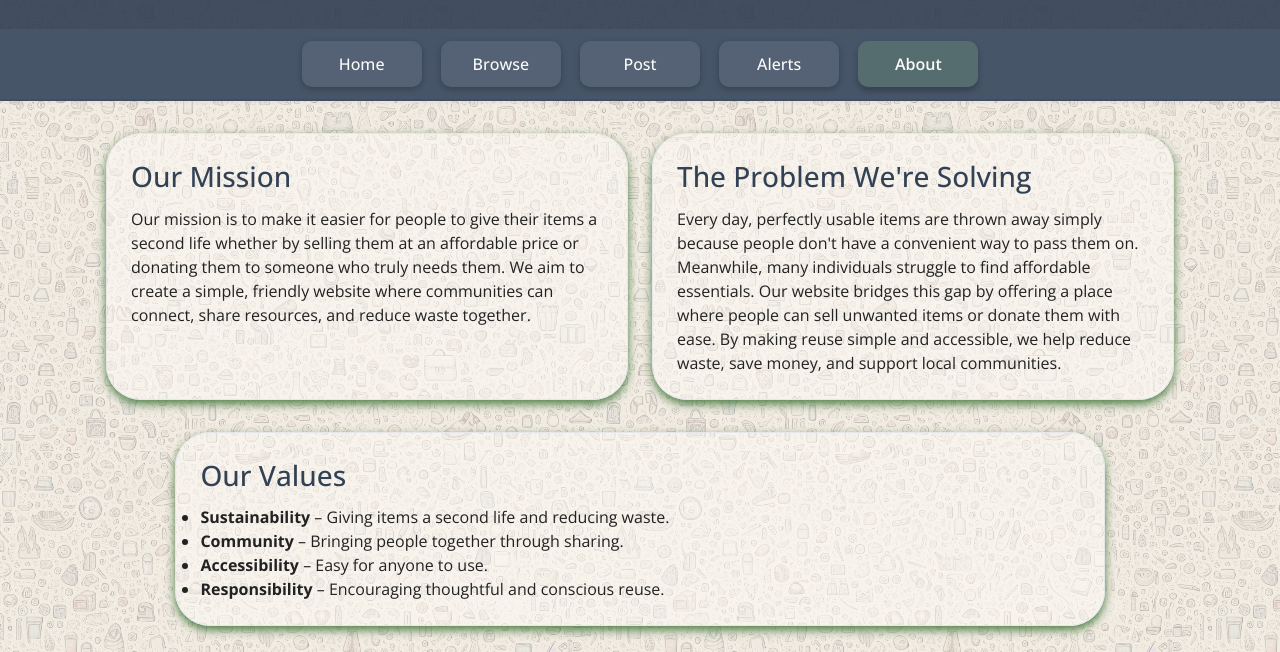
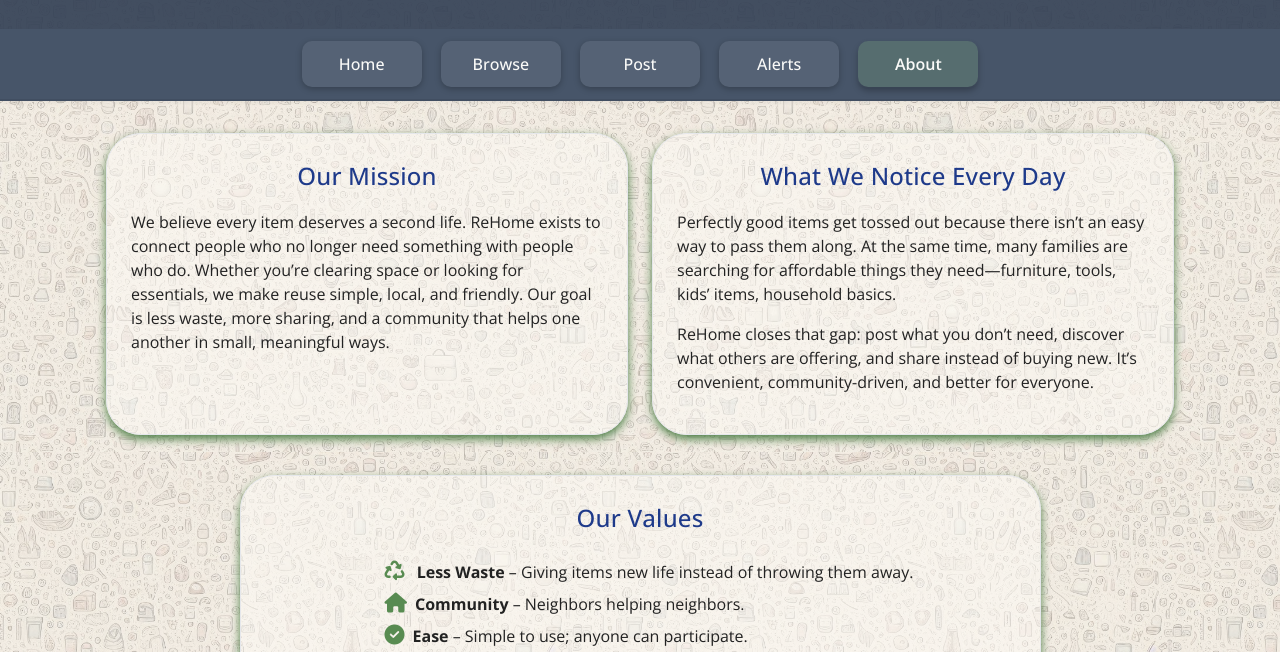
Before and after one commit to kelelise-bc/ReHome, a plain HTML site: page html/rehome-about.html in a window 1280 px wide. Shown: the part 148-800 px from the top of the page. Drawn offline with nearby package versions, Linux system fonts and the light colour scheme.

Commit message:
Added content, fixed nav issues, refined about page, cleaned up visuals

```diff
--- a/html/rehome-about.html
+++ b/html/rehome-about.html
@@ -15,6 +15,10 @@
     <link
       href="https://fonts.googleapis.com/css2?family=Open+Sans:ital,wght@0,300..800;1,300..800&display=swap"
       rel="stylesheet"
+    />
+    <link
+      rel="stylesheet"
+      href="https://cdnjs.cloudflare.com/ajax/libs/font-awesome/6.5.1/css/all.min.css"
     />
     <!-- GLOBAL CSS -->
     <link rel="stylesheet" href="../styles.css" />
@@ -42,59 +46,68 @@
     <!-- ==== GLOBAL NAVIGATION ==== -->
     <nav>
       <a href="../index.html">Home</a>
-      <a href="./rehome-browse.html">Browse</a>
-      <a href="./rehome-post.html">Post</a>
-      <a href="./rehome-alert.html">Alerts</a>
-      <a href="./rehome-about.html">About</a>
+      <a href="rehome-browse.html">Browse</a>
+      <a href="rehome-post.html">Post</a>
+      <a href="rehome-alert.html">Alerts</a>
+      <a href="rehome-about.html">About</a>
     </nav>
     <main class="container">
       <section class="card-grid">
-          <div class="card">
-            <h2>Our Mission</h2>
-            Our mission is to make it easier for people to give their items a
-            second life whether by selling them at an affordable price or
-            donating them to someone who truly needs them. We aim to create a
-            simple, friendly website where communities can connect, share
-            resources, and reduce waste together.
-          </div>
+        <div class="about-card">
+          <h3>Our Mission</h3>
+          <p>
+            We believe every item deserves a second life. ReHome exists to
+            connect people who no longer need something with people who do.
+            Whether you’re clearing space or looking for essentials, we make
+            reuse simple, local, and friendly. Our goal is less waste, more
+            sharing, and a community that helps one another in small, meaningful
+            ways.
+          </p>
+        </div>
 
-          <div class="card">
-            <h2>The Problem We're Solving</h2>
-            Every day, perfectly usable items are thrown away simply because
-            people don't have a convenient way to pass them on. Meanwhile, many
-            individuals struggle to find affordable essentials. Our website
-            bridges this gap by offering a place where people can sell unwanted
-            items or donate them with ease. By making reuse simple and
-            accessible, we help reduce waste, save money, and support local
-            communities.
-          </div>
-
+        <div class="about-card">
+          <h3>What We Notice Every Day</h3>
+          <p>
+            Perfectly good items get tossed out because there isn’t an easy way
+            to pass them along. At the same time, many families are searching
+            for affordable things they need—furniture, tools, kids’ items,
+            household basics.
+          </p>
+          <p>
+            ReHome closes that gap: post what you don’t need, discover what
+            others are offering, and share instead of buying new. It’s
+            convenient, community-driven, and better for everyone.
+          </p>
+        </div>
       </section>
 
-        <section class="container">
-        <ul class="card">
-          <h2>Our Values</h2>
+      <section class="about-card about-bottom-row">
+        <h3>Our Values</h3>
+        <ul>
           <li>
-            <strong>Sustainability</strong> – Giving items a second life and
-            reducing waste.
+            <i class="fa-solid fa-recycle icon"></i>
+            <strong>Less Waste</strong> – Giving items new life instead of
+            throwing them away.
           </li>
           <li>
-            <strong>Community</strong> – Bringing people together through
-            sharing.
+            <i class="fa-solid fa-house icon"></i><strong>Community</strong> –
+            Neighbors helping neighbors.
           </li>
-          <li><strong>Accessibility</strong> – Easy for anyone to use.</li>
           <li>
-            <strong>Responsibility</strong> – Encouraging thoughtful and
-            conscious reuse.
+            <i class="fa-solid fa-circle-check icon"></i><strong>Ease</strong> –
+            Simple to use; anyone can participate.
+          </li>
+          <li>
+            <i class="fa-solid fa-heart icon"></i> <strong>Kindness</strong> – A
+            small act can make a big difference.
           </li>
         </ul>
-        </section>
-      </div>
+      </section>
     </main>
     <!-- ==== GLOBAL FOOTER ==== -->
     <footer>
-      <p>© 2025 ReHome — Class Project</p>
-      <p>Kelly Daniel</p>
+      © 2025 ReHome — Student Project, Bellevue College (DEV 109) Created by
+      Kelly Daniel
     </footer>
   </body>
 </html>
--- a/styles.css
+++ b/styles.css
@@ -266,11 +266,11 @@ nav a:hover {
 }
 
 /* ACTIVE NAV STATE FOR REHOME */
-.home-page nav a[href="../index.html"],
-.browse-page nav a[href="./rehome-browse.html"],
-.post-page nav a[href="./rehome-post.html"],
-.alert-page nav a[href="./rehome-alert.html"],
-.about-page nav a[href="./rehome-about.html"] {
+.home-page nav a[href="index.html"],
+.browse-page nav a[href="rehome-browse.html"],
+.post-page nav a[href="rehome-post.html"],
+.alert-page nav a[href="rehome-alert.html"],
+.about-page nav a[href="rehome-about.html"] {
   background-color: rgba(153, 217, 140, 0.18);
   font-weight: 600;
   color: #fafaf8;
@@ -361,7 +361,7 @@ button + button,
 .hero {
   width: 100%;
   height: 500px;
-  background-image: url("../images/hero.jpg");
+  background-image: url("images/hero.jpg");
   background-size: cover;
   background-position: center;
   border-radius: 0 0 6px 6px;
@@ -441,6 +441,16 @@ button + button,
   margin-top: 1rem;
 }
 
+.about-bottom-row {
+  display: grid;
+  grid-template-columns: 1fr;
+  justify-content: center;
+  width: 75%;
+  margin-top: 2.5rem;
+  margin-left: auto;
+  margin-right: auto;
+}
+
 .card {
   background-color: rgba(255, 253, 248, 0.45);
   padding: 1.5rem;
@@ -472,13 +482,43 @@ button + button,
   margin-top: 0;
   font-size: 1.25rem;
   color: #1e3a8a;
+  text-align: center;
 }
 
 .card p {
   font-size: 0.95rem;
   color: #475569;
+  margin-bottom: 1rem;
 }
 
+/* ======= 9.b. ICONS and CARDS FOR ABOUT PAGE ========= */
+.icon {
+  color: #588b51;
+  font-size: 20px;
+  margin-right: 8px;
+}
+.about-card {
+  background-color: rgba(255, 253, 248, 0.45);
+  padding: 1.5rem;
+  border-radius: 35px;
+  color: inherit;
+  border: 0.5px solid #e5e7eb;
+  box-shadow: 0 4px 10px rgba(77, 127, 70, 1);
+}
+.about-card h3 {
+  margin-top: 0;
+  font-size: 1.5rem;
+  color: #1e3a8a;
+  text-align: center;
+}
+.about-card ul {
+  list-style: none;
+  margin-bottom: 1rem;
+}
+.about-card li {
+  margin-bottom: 0.5rem;
+  margin-left: 5rem;
+}
 /* =========================================
    10. Post-Item Form
    ========================================= */
@@ -518,7 +558,7 @@ button + button,
   background-color: rgba(255, 253, 248, 0.65);
 }
 /* ============================
-   11. Board/Listings Page Styles
+   11. Post/Listings Page Styles
    ============================ */
 
 .board-container {
@@ -614,6 +654,7 @@ button + button,
 input[type="checkbox"] {
   transform: scale(1);
   margin-left: 1rem;
+  margin-top: 4px;
 }
 /* ============================
    MODAL OVERLAY
@@ -891,7 +932,7 @@ input[type="checkbox"] {
   }
 
   .hero::before {
-    background-image: url("../images/hero.jpg");
+    background-image: url("images/hero.jpg");
     opacity: 0.15;
   }
 
```
Also changed, not shown: html/listings.html (+8 -6 lines), html/rehome-alert-confirm.html (+9 -7 lines), html/rehome-alert.html (+9 -7 lines), html/rehome-browse.html (+11 -7 lines), html/rehome-post-confirm.html (+9 -7 lines), html/rehome-post.html (+9 -8 lines), index.html (+46 -16 lines).
